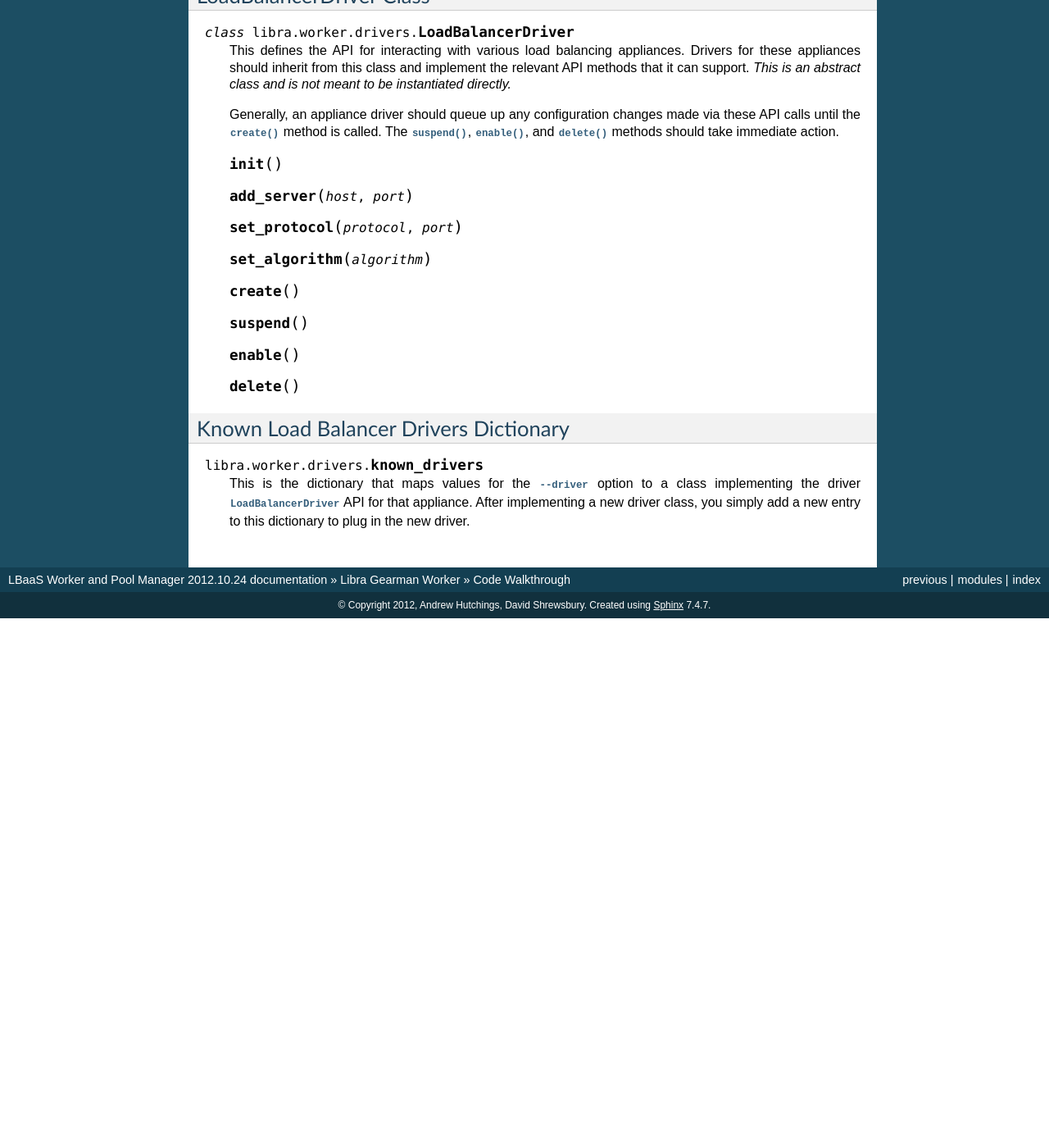
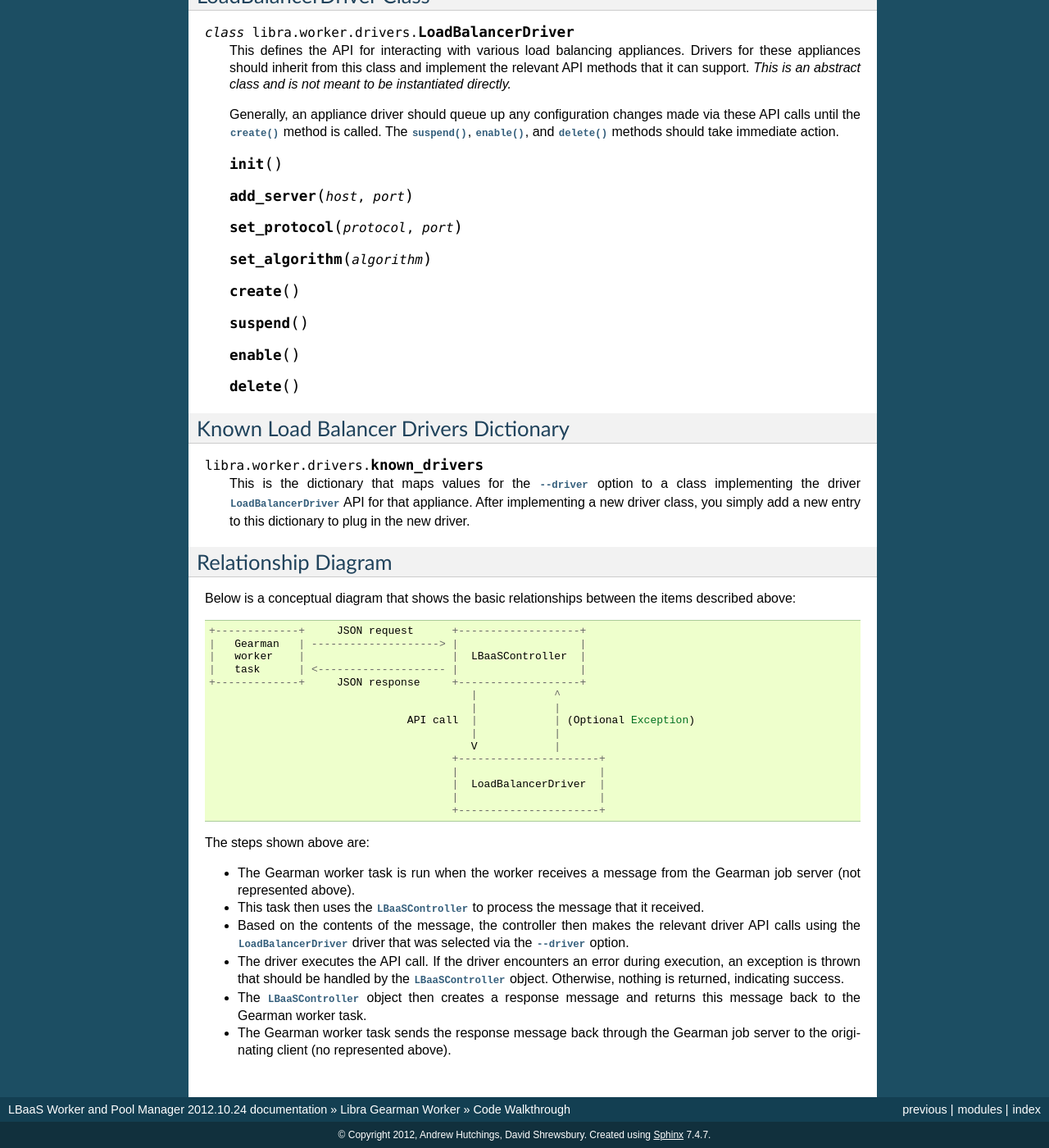
Before and after one commit to stackforge/libra, a Sphinx documentation site: the page built from doc/worker/code.rst, in a window 1280 px wide and 1400 px high, scrolled down 828 px. Shown: the whole window at 82% size. Built offline with Sphinx 7.4.7, drawn with Linux system fonts in a browser that asks for light colours; before the commit the page ends 1582 px from its top, so only the background shows below that.

Commit message:
Add relationship diagram.
Adds a diagram showing the relationship between various
worker classes and tasks.

```diff
--- a/doc/worker/code.rst
+++ b/doc/worker/code.rst
@@ -94,3 +94,45 @@ Known Load Balancer Drivers Dictionary
    to a class implementing the driver :py:class:`~LoadBalancerDriver` API
    for that appliance. After implementing a new driver class, you simply add
    a new entry to this dictionary to plug in the new driver.
+
+Relationship Diagram
+--------------------
+
+Below is a conceptual diagram that shows the basic relationships between
+the items described above::
+
+  +-------------+     JSON request      +-------------------+
+  |   Gearman   | --------------------> |                   |
+  |   worker    |                       |  LBaaSController  |
+  |   task      | <-------------------- |                   |
+  +-------------+     JSON response     +-------------------+
+                                           |            ^
+                                           |            |
+                                 API call  |            | (Optional Exception)
+                                           |            |
+                                           V            |
+                                        +----------------------+
+                                        |                      |
+                                        |  LoadBalancerDriver  |
+                                        |                      |
+                                        +----------------------+
+
+The steps shown above are:
+
+.. py:module:: libra.worker
+
+* The Gearman worker task is run when the worker receives a message from the
+  Gearman job server (not represented above).
+* This task then uses the :py:class:`~controller.LBaaSController` to process
+  the message that it received.
+* Based on the contents of the message, the controller then makes the relevant
+  driver API calls using the :py:class:`~drivers.LoadBalancerDriver` driver
+  that was selected via the :option:`--driver` option.
+* The driver executes the API call. If the driver encounters an error during
+  execution, an exception is thrown that should be handled by the
+  :py:class:`~controller.LBaaSController` object. Otherwise, nothing is
+  returned, indicating success.
+* The :py:class:`~controller.LBaaSController` object then creates a response
+  message and returns this message back to the Gearman worker task.
+* The Gearman worker task sends the response message back through the Gearman
+  job server to the originating client (no represented above).
```
